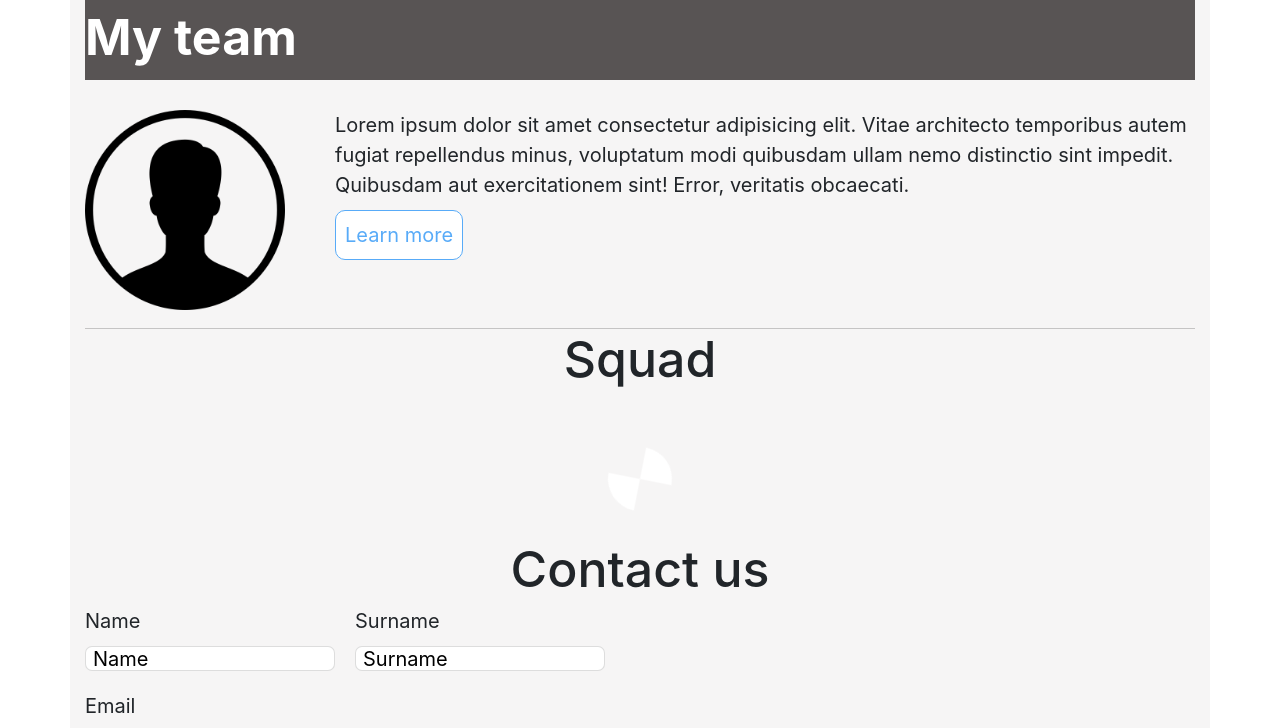
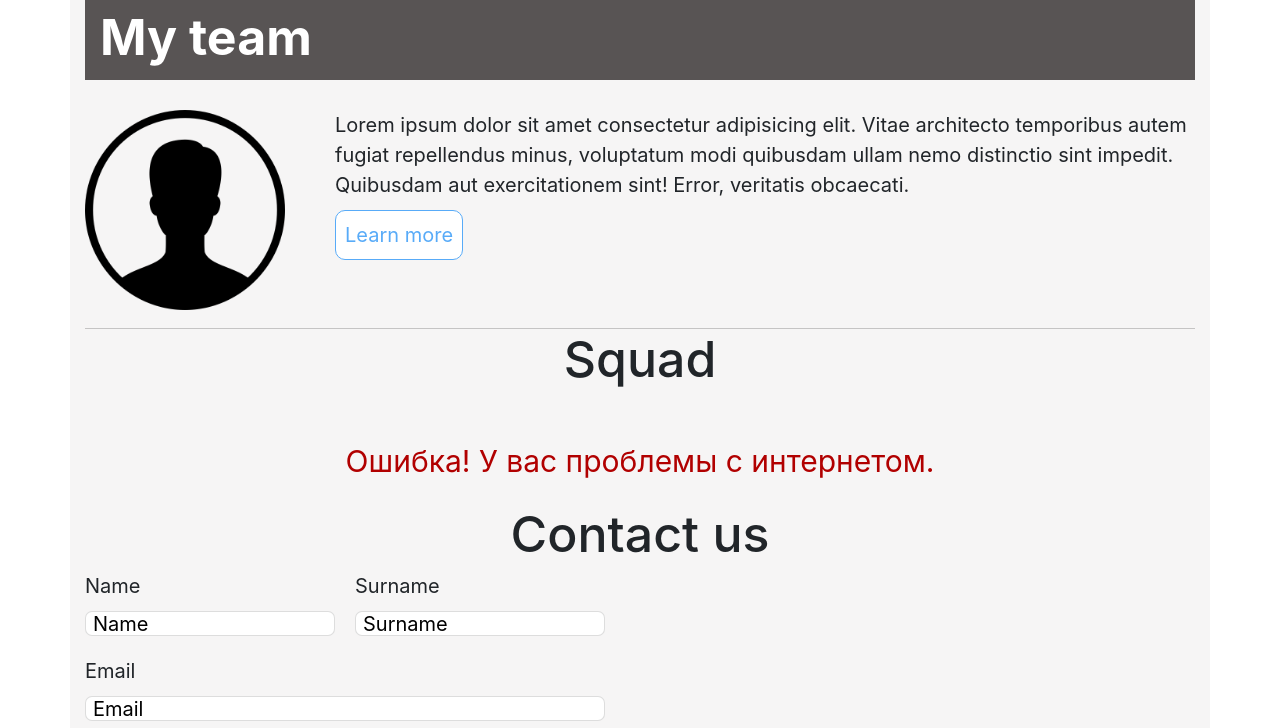
Before and after one commit to kasymjaparov/Cards_from_back, a website: page index.html in a window 1280 px wide. Shown: the top 728 px of the page. Drawn offline with nearby package versions, Linux system fonts and the light colour scheme; no server answers.

Commit message:
add error of none internet of cards

```diff
--- a/index.html
+++ b/index.html
@@ -11,7 +11,7 @@
 </head>
 <body>
 <main class="container">
-<header>
+<header class="container-fluid">
    <div>My team</div>
 </header>
 <div class="block1">
--- a/src/scripts/script.js
+++ b/src/scripts/script.js
@@ -7,45 +7,39 @@
   const block2_button=document.querySelector('.block3_button');
   const block2_error=document.querySelector('.block3_error');
   const load=document.querySelector('.lds-hourglass');
-
 //Ошибка пустых input-ов
 block2_button.addEventListener('click',function(){
-  if(
-    block2_input_surname.value.length==0||
-    block2_input_name.value.length==0||
-    block2_input_email.value.length==0){
-    block2_error.style.display='block'
-  }else{
-    block2_error.style.display='none'
-  }
-})
-
+  if(block2_input_surname.value.length==0||block2_input_name.value.length==0||block2_input_email.value.length==0)
+{block2_error.style.display='block'}
+else{block2_error.style.display='none'}})
 /*Обработка данных с бэка*/
 fetch('https://randomuser.me/api/?results=8')
         .then(response => response.json())
         //Сортирвка объектов
-        .then(data => {
-data.results.sort((a,b) => {
-  return a.dob.age-b.dob.age;
-});
-//Создание карточек
+        .then(data => {data.results.sort((a,b) => a.dob.age-b.dob.age)
  data.results.forEach(item => {
-   load.style.display='none'
+               // ожидание загрузки карточек
+                load.style.display='none'
+                //Создание карточек
                 const person=document.createElement('div');
                 person.classList.add('person');
               block_people.appendChild(person);
-
             const person_name=document.createElement('div');
             person_name.classList.add('person_name');
-
             const person_img=document.createElement('img');
             person_img.classList.add('person_img');
-
             person.appendChild(person_img);
             person.appendChild(person_name);
-
              person_name.textContent=item.name.first+' '+item.name.last;
              person_img.alt=item.name.first+' '+item.name.last;
-             person_img.src=item.picture.large;
-})
-})
+             person_img.src=item.picture.large})})
+             //Отлавливание ошибки, если нет интернета
+             .catch(data=>{
+              let timerId = setTimeout(function() {
+                const error=document.createElement('div');
+                load.style.display='none';
+                error.classList.add('error');
+                error.textContent='Ошибка! У вас проблемы с интернетом.'
+                block_people.appendChild(error);
+              }, 2000);
+             })
--- a/src/styles/css/main.css
+++ b/src/styles/css/main.css
@@ -1,3 +1,4 @@
+/* Обнуление */
 *{padding: 0;margin: 0;border: 0;}
 *,*:before,*:after{
 -moz-box-sizing: border-box;
@@ -25,8 +26,7 @@ a:hover{text-decoration: none;}
 ul li{list-style: none;}
 img{vertical-align: top;}
 h1,h2,h3,h4,h5,h6{font-size:inherit;font-weight: 400;}
-/**------------------------------------------------------------*/
-
+/* Переменные цвета */
 :root{
     --header-color:rgb(88, 84, 84);
     --bottom-color:rgb(88, 84, 84);
@@ -197,7 +197,7 @@ footer div{
     color: red;
     font-size: 25px;
 }
-
+/* Медиа запросы */
 @media(max-width:1000px){
     .person_img{
         margin-left:5px;
@@ -248,11 +248,7 @@ header{
         width: 270px;
     }
 }
-
-
-
-/* //////////////////// */
-
+/* Ожидание загрузки*/
 .lds-hourglass {
     display: inline-block;
     position: relative;
@@ -267,9 +263,14 @@ header{
     height: 0;
     margin: 8px;
     box-sizing: border-box;
-    border: 32px solid #fff;
-    border-color: #fff transparent #fff transparent;
+    border: 32px solid black;
+    border-color: black transparent black transparent;
     animation: lds-hourglass 1.2s infinite;
+  }
+  /* Ошибка */
+  .error{
+      font-size: 30px;
+      color: rgb(177, 0, 0);
   }
   @keyframes lds-hourglass {
     0% {
```
